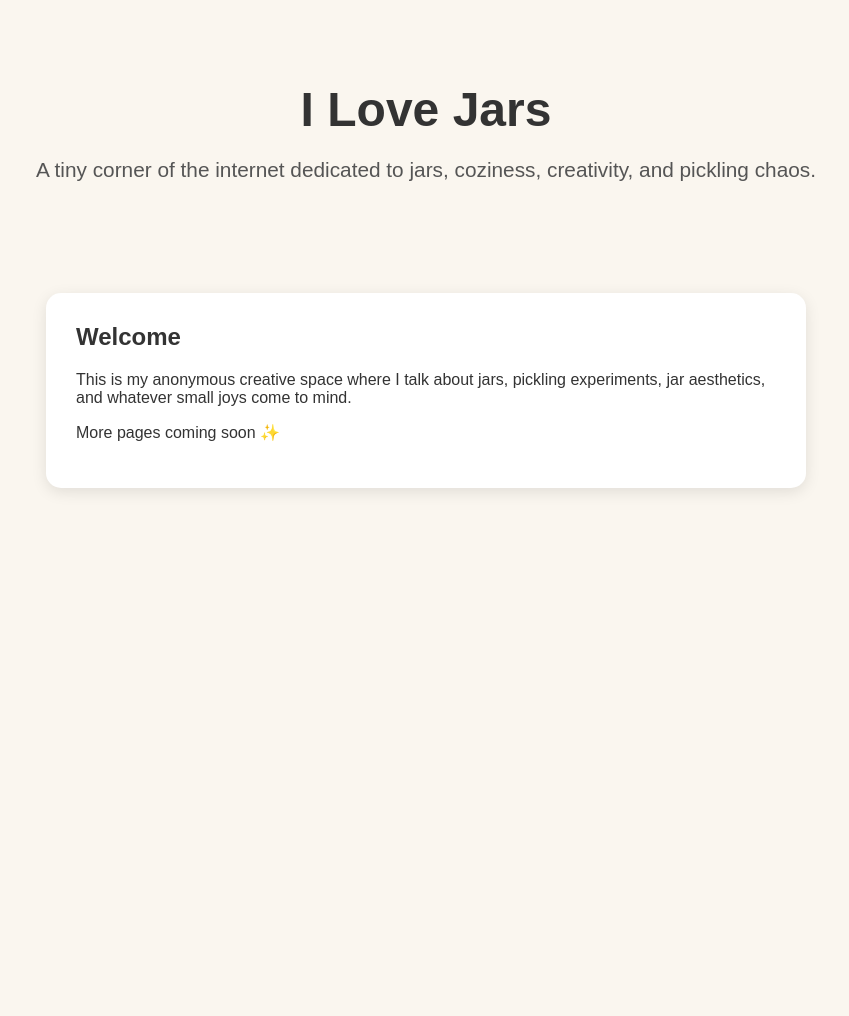
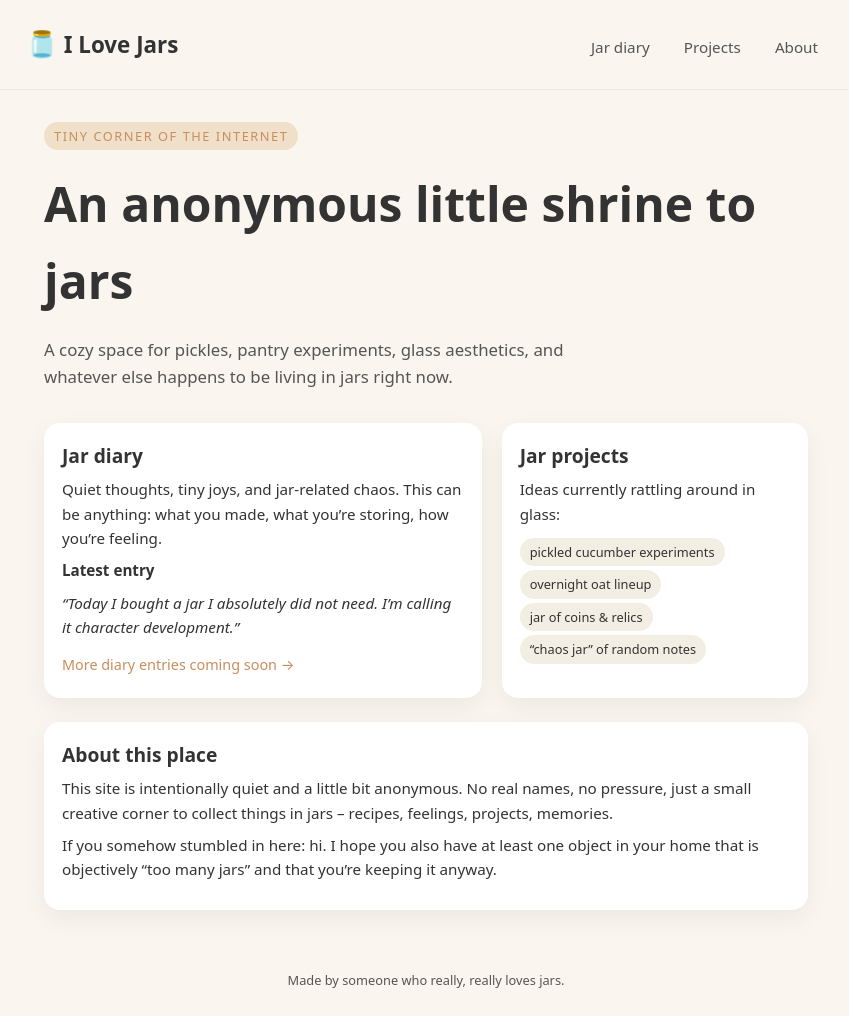
Before and after one commit to ilovejars/ilovejars.github.io, a plain HTML site: page index.html in a window 1280 px wide. Shown: the whole page, without its empty margins (214-1063 px from the left). Before the commit the page ends 800 px from the top, so only its background shows below. Drawn offline with Linux system fonts and the light colour scheme.

Commit message:
Update index.html

```diff
--- a/index.html
+++ b/index.html
@@ -3,56 +3,240 @@
 <head>
   <meta charset="UTF-8">
   <title>I Love Jars</title>
+  <meta name="viewport" content="width=device-width, initial-scale=1">
 
   <style>
+    :root {
+      --bg: #faf6ef;
+      --card: #ffffff;
+      --accent: #c98e5d;
+      --accent-soft: #f0dfc9;
+      --text-main: #333333;
+      --text-soft: #555555;
+      --radius: 16px;
+    }
+
+    * {
+      box-sizing: border-box;
+    }
+
     body {
-      font-family: Arial, Helvetica, sans-serif;
       margin: 0;
-      padding: 0;
-      background: #faf6ef;
-      color: #333;
+      font-family: system-ui, -apple-system, BlinkMacSystemFont, "Segoe UI", sans-serif;
+      background: var(--bg);
+      color: var(--text-main);
+      line-height: 1.6;
     }
 
     header {
-      text-align: center;
-      padding: 50px 20px;
+      padding: 24px 18px;
+      border-bottom: 1px solid rgba(0,0,0,0.05);
+      background: rgba(250,246,239,0.9);
+      position: sticky;
+      top: 0;
+      backdrop-filter: blur(10px);
+      z-index: 10;
+    }
+
+    .header-inner {
+      max-width: 800px;
+      margin: 0 auto;
+      display: flex;
+      align-items: baseline;
+      justify-content: space-between;
+      gap: 16px;
+    }
+
+    .logo {
+      font-size: 1.4rem;
+      font-weight: 700;
+    }
+
+    .logo span {
+      font-size: 1.6rem;
+    }
+
+    nav a {
+      margin-left: 14px;
+      text-decoration: none;
+      font-size: 0.95rem;
+      color: var(--text-soft);
+      padding: 4px 8px;
+      border-radius: 999px;
+    }
+
+    nav a:hover {
+      background: var(--accent-soft);
+      color: var(--accent);
+    }
+
+    main {
+      max-width: 800px;
+      margin: 0 auto;
+      padding: 32px 18px 60px;
+    }
+
+    .hero {
+      text-align: left;
+      margin-bottom: 32px;
+    }
+
+    .tag {
+      display: inline-flex;
+      align-items: center;
+      gap: 6px;
+      font-size: 0.8rem;
+      text-transform: uppercase;
+      letter-spacing: 0.12em;
+      background: var(--accent-soft);
+      color: var(--accent);
+      padding: 4px 10px;
+      border-radius: 999px;
     }
 
     h1 {
-      font-size: 3rem;
-      margin-bottom: 10px;
+      margin: 16px 0 8px;
+      font-size: clamp(2.4rem, 4vw, 3rem);
     }
 
-    p.subtitle {
-      font-size: 1.3rem;
-      color: #555;
+    .subtitle {
+      font-size: 1.05rem;
+      color: var(--text-soft);
+      max-width: 520px;
     }
 
-    .content {
-      max-width: 700px;
-      margin: 40px auto;
-      background: #fff;
-      padding: 30px;
-      border-radius: 15px;
-      box-shadow: 0 4px 15px rgba(0,0,0,0.1);
+    .grid {
+      display: grid;
+      grid-template-columns: minmax(0, 2fr) minmax(0, 1.4fr);
+      gap: 20px;
+      margin-top: 32px;
     }
 
-    h2 {
+    @media (max-width: 720px) {
+      .header-inner {
+        flex-direction: column;
+        align-items: flex-start;
+      }
+      .grid {
+        grid-template-columns: minmax(0, 1fr);
+      }
+    }
+
+    .card {
+      background: var(--card);
+      border-radius: var(--radius);
+      padding: 18px 18px 20px;
+      box-shadow: 0 8px 24px rgba(0,0,0,0.06);
+    }
+
+    .card h2 {
       margin-top: 0;
+      margin-bottom: 6px;
+      font-size: 1.2rem;
+    }
+
+    .card p {
+      margin-top: 4px;
+      margin-bottom: 8px;
+      font-size: 0.95rem;
+    }
+
+    .pill {
+      display: inline-block;
+      font-size: 0.8rem;
+      padding: 4px 10px;
+      border-radius: 999px;
+      background: #f3eee3;
+      margin-right: 6px;
+      margin-top: 4px;
+    }
+
+    .link {
+      display: inline-flex;
+      align-items: center;
+      gap: 6px;
+      font-size: 0.9rem;
+      text-decoration: none;
+      color: var(--accent);
+      margin-top: 6px;
+    }
+
+    .link:hover {
+      text-decoration: underline;
+    }
+
+    footer {
+      max-width: 800px;
+      margin: 0 auto;
+      padding: 0 18px 26px;
+      font-size: 0.8rem;
+      color: var(--text-soft);
+      text-align: center;
     }
   </style>
 </head>
 
 <body>
   <header>
-    <h1>I Love Jars</h1>
-    <p class="subtitle">A tiny corner of the internet dedicated to jars, coziness, creativity, and pickling chaos.</p>
+    <div class="header-inner">
+      <div class="logo"><span>🫙</span> I Love Jars</div>
+      <nav>
+        <a href="#diary">Jar diary</a>
+        <a href="#projects">Projects</a>
+        <a href="#about">About</a>
+      </nav>
+    </div>
   </header>
 
-  <div class="content">
-    <h2>Welcome</h2>
-    <p>This is my anonymous creative space where I talk about jars, pickling experiments, jar aesthetics, and whatever small joys come to mind.</p>
-    <p>More pages coming soon ✨</p>
-  </div>
+  <main>
+    <section class="hero">
+      <div class="tag">Tiny corner of the internet</div>
+      <h1>An anonymous little shrine to jars</h1>
+      <p class="subtitle">
+        A cozy space for pickles, pantry experiments, glass aesthetics,
+        and whatever else happens to be living in jars right now.
+      </p>
+    </section>
+
+    <section class="grid" id="diary">
+      <article class="card">
+        <h2>Jar diary</h2>
+        <p>
+          Quiet thoughts, tiny joys, and jar-related chaos. This can be
+          anything: what you made, what you’re storing, how you’re feeling.
+        </p>
+        <p><strong>Latest entry</strong></p>
+        <p><em>“Today I bought a jar I absolutely did not need. I’m calling it character development.”</em></p>
+        <a class="link" href="#diary">More diary entries coming soon →</a>
+      </article>
+
+      <aside class="card" id="projects">
+        <h2>Jar projects</h2>
+        <p>Ideas currently rattling around in glass:</p>
+        <div class="pill">pickled cucumber experiments</div>
+        <div class="pill">overnight oat lineup</div>
+        <div class="pill">jar of coins & relics</div>
+        <div class="pill">“chaos jar” of random notes</div>
+      </aside>
+    </section>
+
+    <section class="card" id="about" style="margin-top:24px;">
+      <h2>About this place</h2>
+      <p>
+        This site is intentionally quiet and a little bit anonymous.
+        No real names, no pressure, just a small creative corner to collect
+        things in jars – recipes, feelings, projects, memories.
+      </p>
+      <p>
+        If you somehow stumbled in here: hi. I hope you also have at least
+        one object in your home that is objectively “too many jars” and
+        that you’re keeping it anyway.
+      </p>
+    </section>
+  </main>
+
+  <footer>
+    Made by someone who really, really loves jars.
+  </footer>
 </body>
 </html>
```
